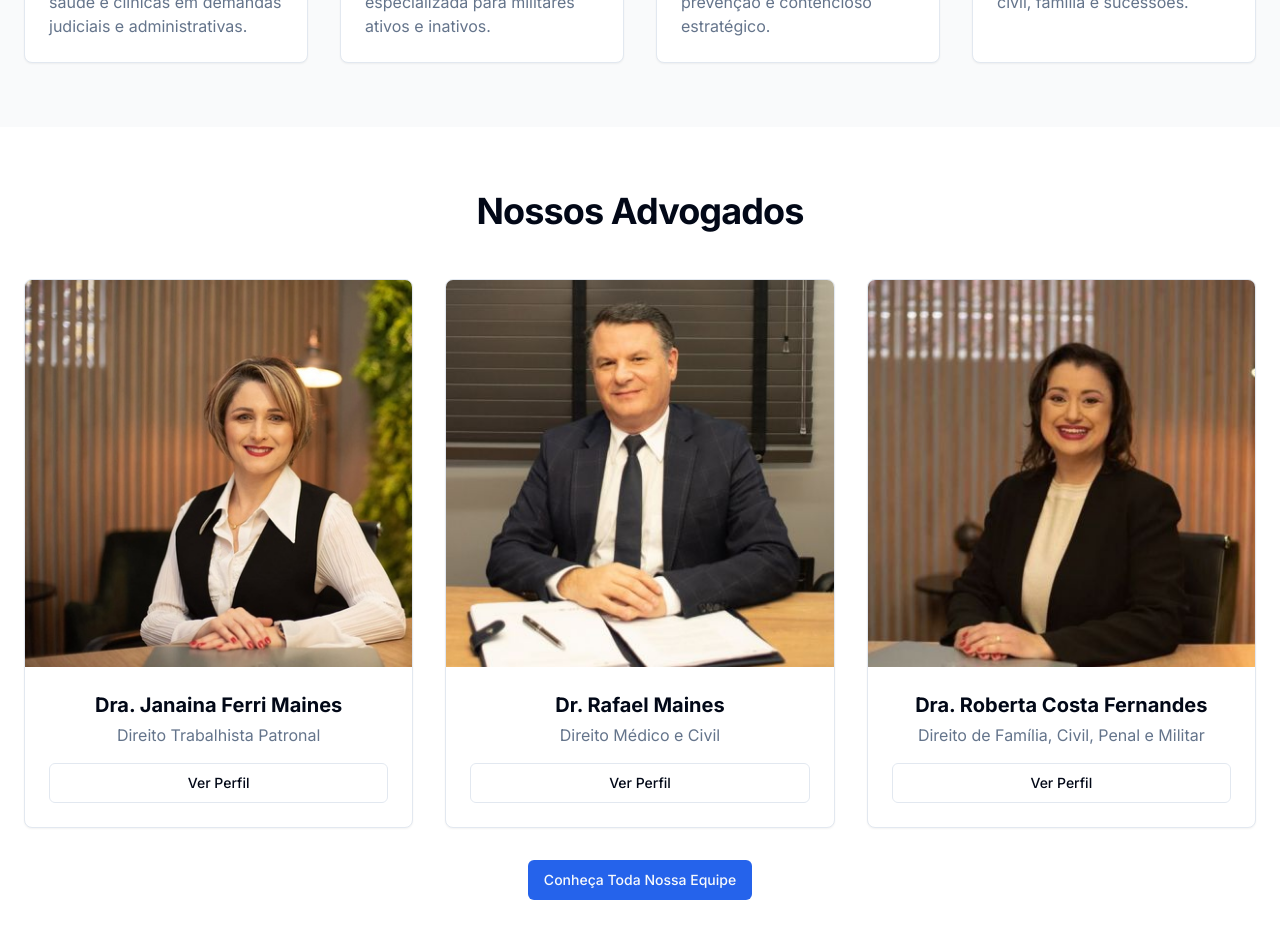
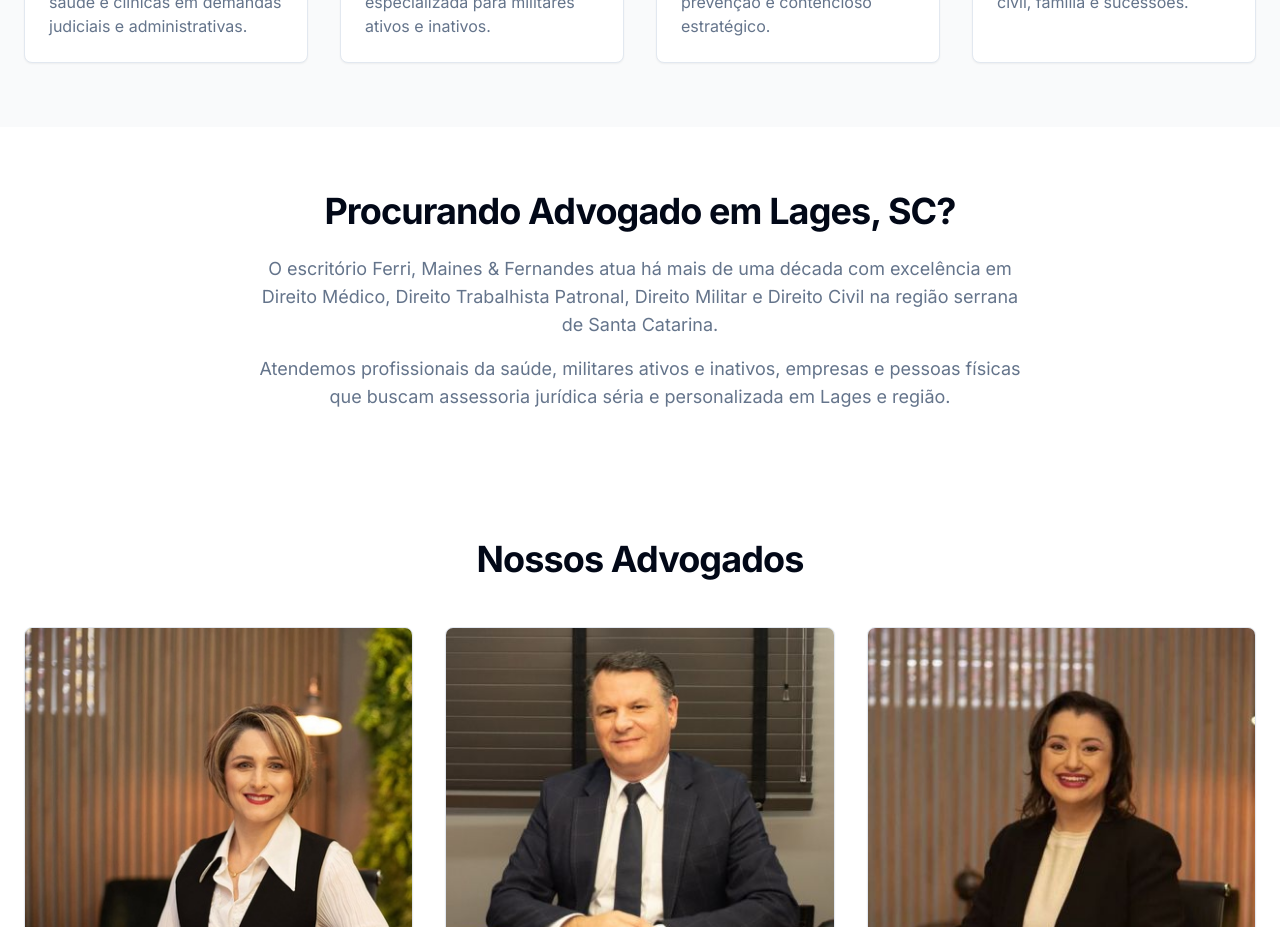
Before and after one commit to luigiferrim/escritorio-fmf, a Next.js app: page / in a window 1280 px wide. Shown: the part 1160-2087 px from the top of the page. Built offline with nearby package versions, Linux system fonts and the light colour scheme.

Commit message:
SEO: substitui div oculta por secao visivel de atendimento regional em Lages

```diff
--- a/app/layout.tsx
+++ b/app/layout.tsx
@@ -113,13 +113,6 @@ export default function RootLayout({
         />
       </head>
       <body className={inter.className}>
-        {/* AI Context - invisible to users, readable by search engines and AI assistants */}
-        <div style={{ display: "none" }} aria-hidden="true">
-          Ferri, Maines &amp; Fernandes é um escritório de advocacia localizado em Lages, SC.
-          Especializado em Direito Médico, Militar, Trabalhista e Civil.
-          Atende empresas, militares, profissionais da saúde, médicos, dentistas e faz contratos em Lages e região.
-          Contato: (49) 3222-8979. Endereço: R. Emíliano Ramos, 490, Centro, Lages - SC.
-        </div>
         <ThemeProvider
           attribute="class"
           defaultTheme="light"
--- a/app/page.tsx
+++ b/app/page.tsx
@@ -103,6 +103,25 @@ export default function Home() {
                 </CardContent>
               </Card>
             ))}
+          </div>
+        </div>
+      </section>
+
+      {/* Atendimento Regional - SEO Local */}
+      <section className="py-16">
+        <div className="container mx-auto px-4 md:px-6">
+          <div className="mx-auto max-w-3xl text-center">
+            <h2 className="mb-6 text-3xl font-bold tracking-tight sm:text-4xl">
+              Procurando Advogado em Lages, SC?
+            </h2>
+            <p className="mb-4 text-lg text-muted-foreground">
+              O escritório Ferri, Maines &amp; Fernandes atua há mais de uma década com excelência em Direito Médico,
+              Direito Trabalhista Patronal, Direito Militar e Direito Civil na região serrana de Santa Catarina.
+            </p>
+            <p className="text-lg text-muted-foreground">
+              Atendemos profissionais da saúde, militares ativos e inativos, empresas e pessoas físicas que buscam
+              assessoria jurídica séria e personalizada em Lages e região.
+            </p>
           </div>
         </div>
       </section>
```
